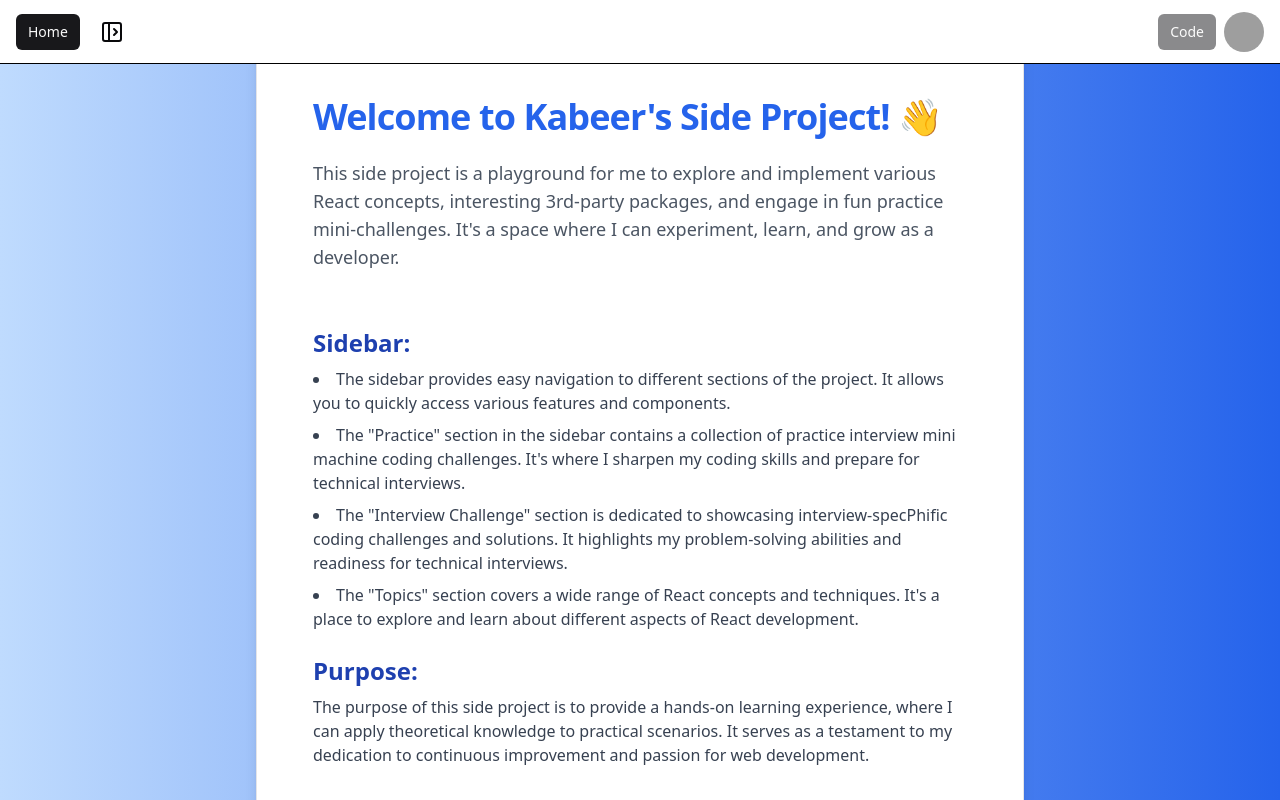
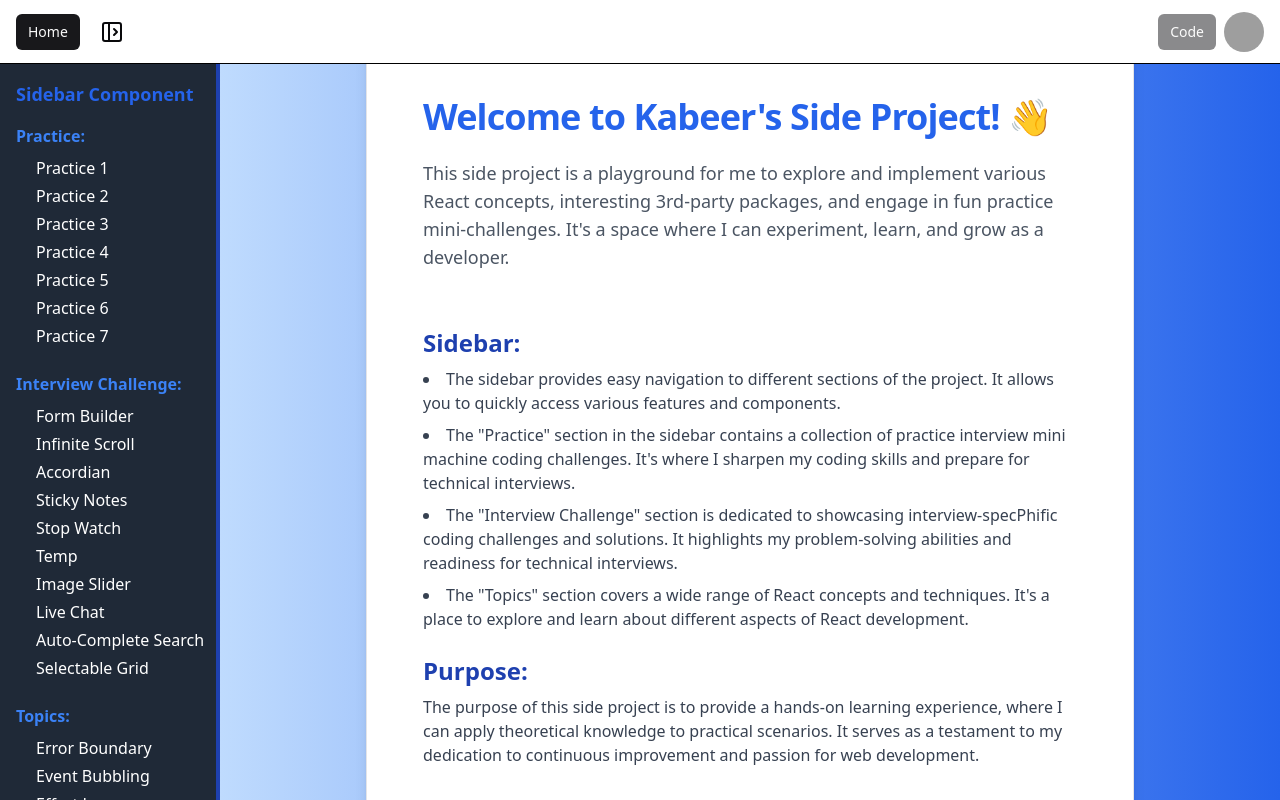
Before and after one commit to kabeerx9/react-examples, a React (Vite) app: page / in a window 1280 px wide. Built offline with nearby package versions, Linux system fonts and the light colour scheme; grey boxes are pictures that could not be loaded.

Commit message:
small fix

```diff
--- a/src/Home.tsx
+++ b/src/Home.tsx
@@ -1,5 +1,5 @@
 import { LoaderIcon } from 'lucide-react';
-import { Suspense, useState } from 'react';
+import { Suspense, useEffect, useState } from 'react';
 import { Outlet } from 'react-router-dom';
 import Navbar from './components/navbar/Navbar';
 import Sidebar from './components/Sidebar';
@@ -10,9 +10,21 @@ const Home = () => {
   const [isDesktopSidebarOpen, setIsDesktopSidebarOpen] = useState(true);
   const [isMobileSidebarOpen, setIsMobileSidebarOpen] = useState(false);
 
+  const [screenWidth, setScreenWidth] = useState(window.innerWidth);
+
+  useEffect(() => {
+    const handleResize = () => setScreenWidth(window.innerWidth);
+    window.addEventListener('resize', handleResize);
+
+    // Clean up the event listener on component unmount
+    return () => {
+      window.removeEventListener('resize', handleResize);
+    };
+  }, []);
+
+  const isMobile = screenWidth <= 768;
+
   const [sidebarWidth, setSidebarWidth] = useState(384);
-
-  const isMobile = sidebarWidth <= 768;
 
   const handleSidebarWidthChange = (width: number) => {
     setSidebarWidth(width);
```
